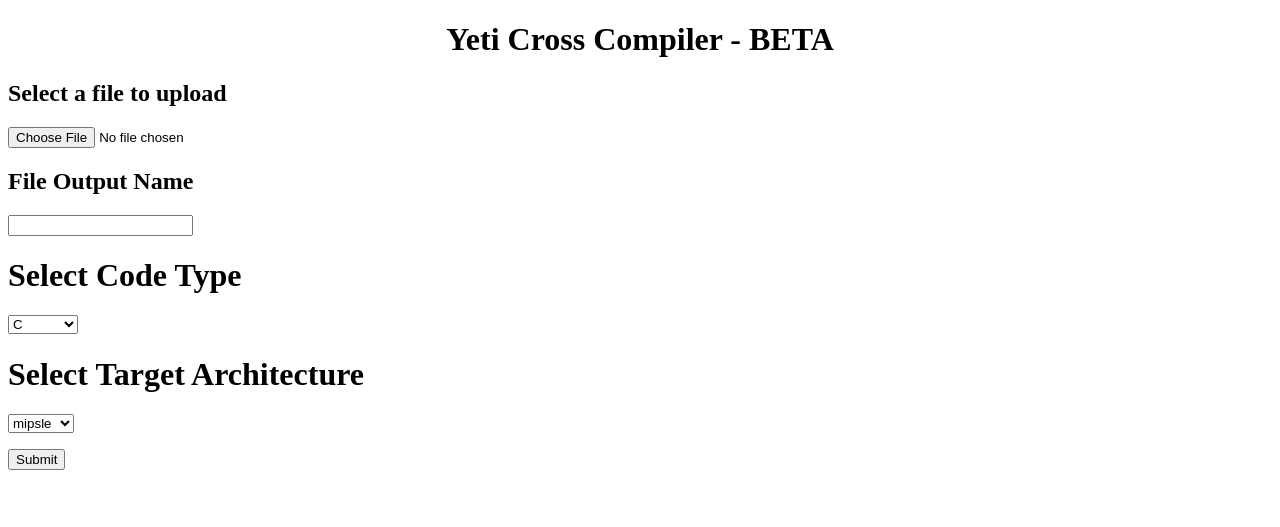
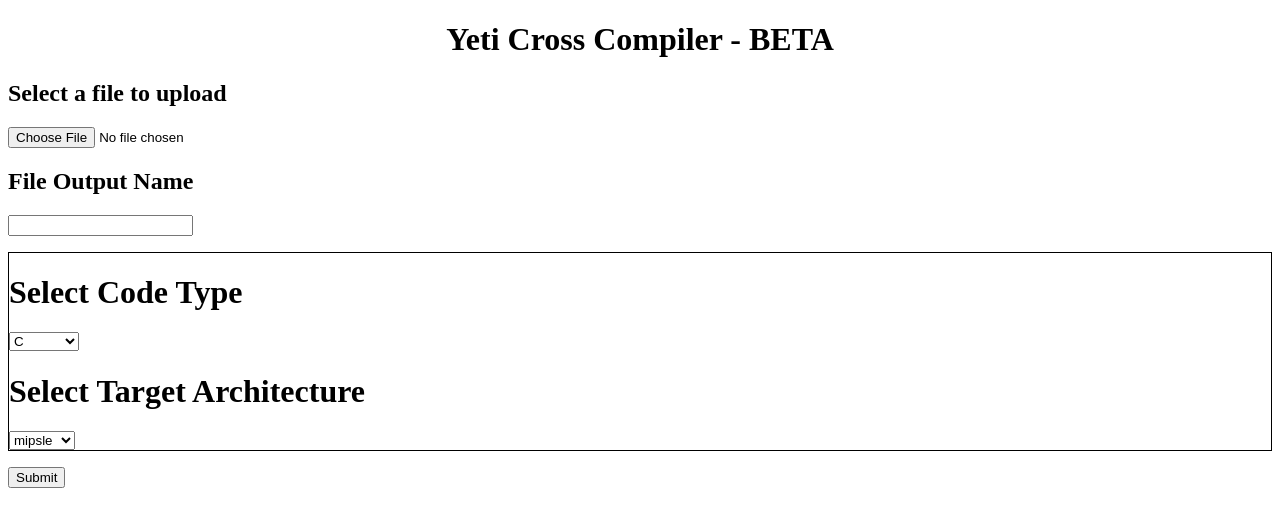
Before and after one commit to zeroward/WebCrossCompiler, a Flask app: page / in a window 1280 px wide. Shown: the top 527 px of the page. Run offline with Flask 2, Linux system fonts and the light colour scheme.

Commit message:
Fixed things

```diff
--- a/templates/upload.html
+++ b/templates/upload.html
@@ -21,6 +21,7 @@
             <h2>File Output Name </h2><input type="text" name="output" required>
     </dl>
     <p>
+        <div style="border: 1px solid #000000">
             <h1>Select Code Type</h1>
             <select name="compiler" required>
                 <option value="C">C</option>
@@ -36,6 +37,7 @@
                 <option value="x86">x86</option>
                 <option value="x8664">x86_64</option>
             </select>
+        </div>
     </p>
     <p>
 		<input type="submit" value="Submit">
```
Lines whose indentation alone changed are shown as unchanged.
